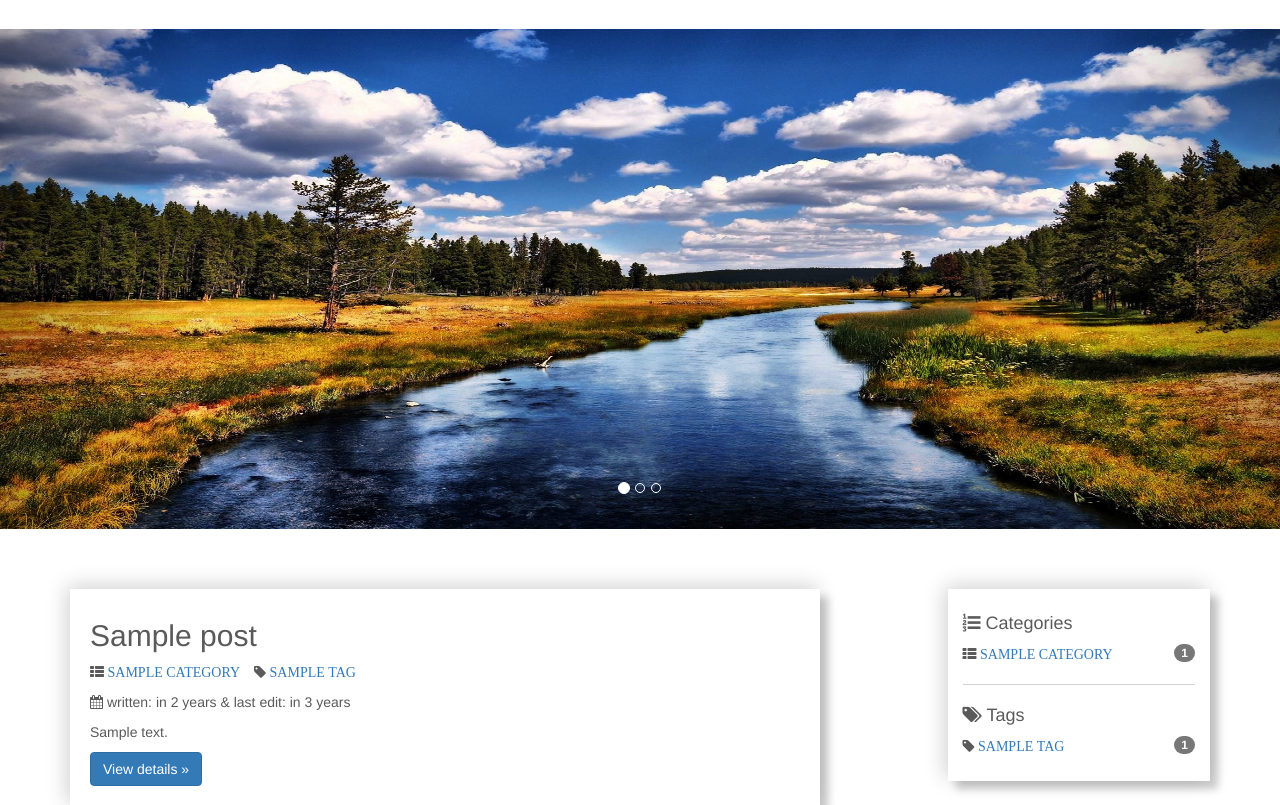
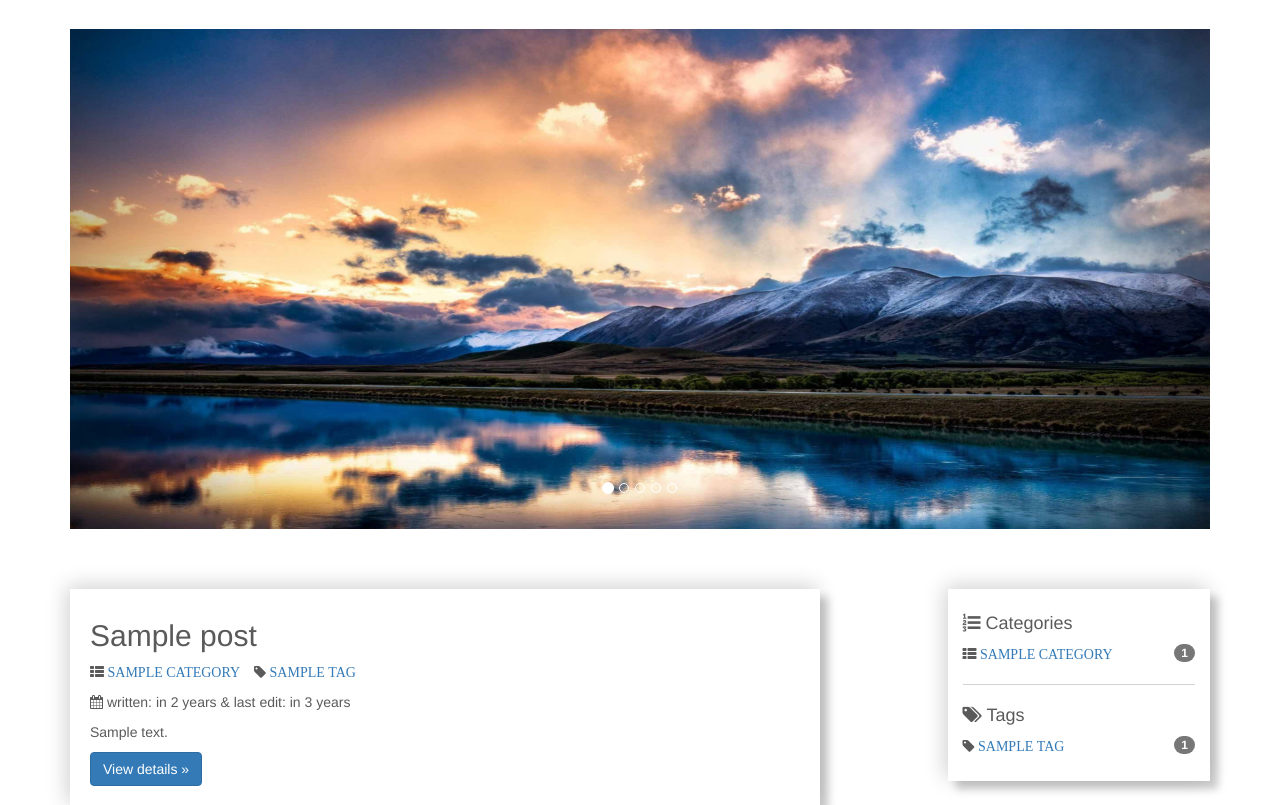
Before and after one commit to xuzuoyang/Blog, a Flask app: template MyBlog/app/templates/index.html in a window 1280 px wide. Shown: the part 71-876 px from the top of the page. Run offline with Flask 2, Linux system fonts and the light colour scheme; the template is opened without the code that fills it: most values are stand-ins (such as "Sample title", 1, 10 or a date in 2020); parts of the project's set-up code (start-up, migrations or seed data) failed here and were passed over; some libraries are stand-ins or nearby versions.

Commit message:
reset pics for carousel;add html head icon;

```diff
--- a/MyBlog/app/templates/base.html
+++ b/MyBlog/app/templates/base.html
@@ -10,6 +10,7 @@
     <meta name="description" content="">
     <meta name="author" content="">
 
+    <link rel="icon" href="{{ url_for('static', filename='pics/myblog.ico') }}" type="img/x-ico" />
     <title>MyBlog {% block title %}{% endblock %}</title>
 
     <!-- Bootstrap core CSS -->
--- a/MyBlog/app/templates/index.html
+++ b/MyBlog/app/templates/index.html
@@ -6,31 +6,32 @@
 {% endblock %}
 
 {% block content %}
+<div class="container content">
     <div id="myCarousel" class="carousel slide" data-ride="carousel">
         <!-- Indicators -->
         <ol class="carousel-indicators">
           <li data-target="#myCarousel" data-slide-to="0" class="active"></li>
           <li data-target="#myCarousel" data-slide-to="1"></li>
           <li data-target="#myCarousel" data-slide-to="2"></li>
+          <li data-target="#myCarousel" data-slide-to="3"></li>
+          <li data-target="#myCarousel" data-slide-to="4"></li>
         </ol>
         <div class="carousel-inner" role="listbox">
           <div class="item active">
-        <img class="first-slide" src="{{ url_for('static', filename='pics/five.jpg') }}" alt="First slide">
-        <div class="container">
-
-        </div>
+            <img class="first-slide" src="{{ url_for('static', filename='pics/one.jpg') }}" alt="First slide">
+            <div class="container"></div>
           </div>
           <div class="item">
-        <img class="second-slide" src="{{ url_for('static', filename='pics/mountain.jpg') }}" alt="Second slide">
-        <div class="container">
-
-        </div>
+            <img class="second-slide" src="{{ url_for('static', filename='pics/two.jpg') }}" alt="Second slide">
           </div>
           <div class="item">
-        <img class="third-slide" src="{{ url_for('static', filename='pics/six.jpg') }}" alt="Third slide">
-        <div class="container">
-
+            <img class="third-slide" src="{{ url_for('static', filename='pics/three.jpg') }}" alt="Third slide">
           </div>
+          <div class="item">
+            <img class="fourth-slide" src="{{ url_for('static', filename='pics/four.jpg') }}" alt="Second slide">
+          </div>
+          <div class="item">
+            <img class="fifth-slide" src="{{ url_for('static', filename='pics/five.jpg') }}" alt="Second slide">
           </div>
         </div>
         <a class="left carousel-control" href="#myCarousel" role="button" data-slide="prev">
@@ -41,7 +42,6 @@
         </a>
     </div><!-- /.carousel -->
 
-<div class="container content">
   <div class="row">
 
     <div class="col-sm-8 col-md-8 col-lg-8 blog-main">
```
Also changed, not shown: MyBlog/app/static/pics/bg.jpg (deleted), MyBlog/app/static/pics/five.jpg, MyBlog/app/static/pics/four.jpg, MyBlog/app/static/pics/mountain.jpg (deleted), MyBlog/app/static/pics/myblog.ico (added), MyBlog/app/static/pics/one.jpg, MyBlog/app/static/pics/six.jpg, MyBlog/app/static/pics/sunset.jpg (deleted), MyBlog/app/static/pics/three.jpg, MyBlog/app/static/pics/two.jpg, 1 other file. Lines whose indentation alone changed are shown as unchanged.
